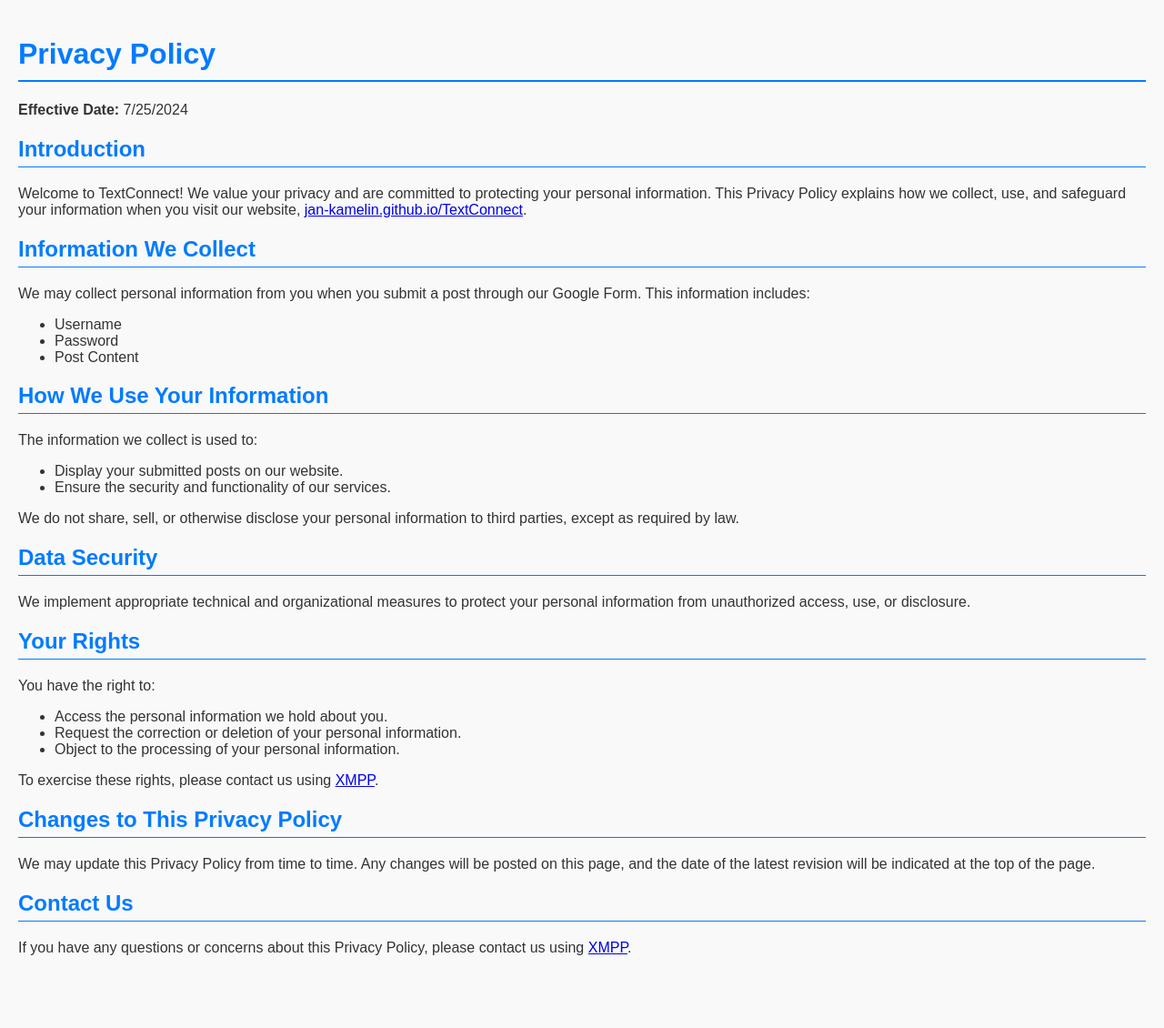
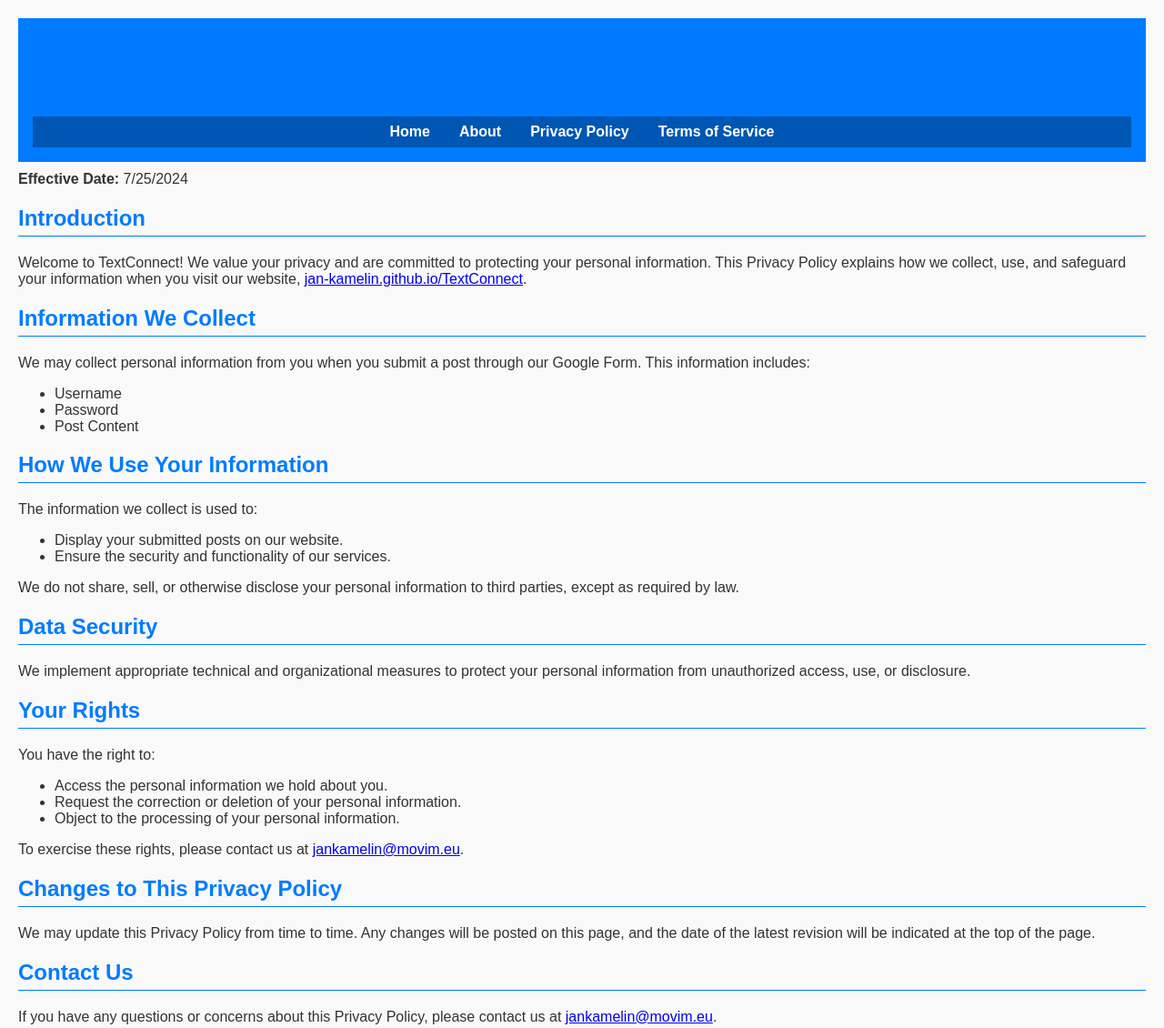
Before and after one commit to jan-Kamelin/TextConnect, a plain HTML site: page privacy-policy.html in a window 1280 px wide. Shown: the whole page at 91% size. Before the commit the page ends 1081 px from the top, so only its background shows below. Drawn offline with Linux system fonts and the light colour scheme.

Commit message:
Update privacy-policy.html

```diff
--- a/privacy-policy.html
+++ b/privacy-policy.html
@@ -11,6 +11,31 @@
             color: #333;
             margin: 0;
             padding: 20px;
+        }
+
+        header, footer {
+            background-color: #007bff;
+            color: white;
+            text-align: center;
+            padding: 1rem;
+        }
+
+        nav {
+            display: flex;
+            justify-content: center;
+            background-color: #0056b3;
+            padding: 0.5rem;
+        }
+
+        nav a {
+            color: white;
+            text-decoration: none;
+            font-weight: bold;
+            margin: 0 1rem;
+        }
+
+        nav a:hover {
+            text-decoration: underline;
         }
 
         h1, h2 {
@@ -30,10 +55,31 @@
         p {
             margin: 10px 0;
         }
+
+        footer p {
+            margin: 0;
+        }
+
+        footer a {
+            color: white;
+            text-decoration: none;
+        }
+
+        footer a:hover {
+            text-decoration: underline;
+        }
     </style>
 </head>
 <body>
-    <h1>Privacy Policy</h1>
+    <header>
+        <h1>Privacy Policy</h1>
+        <nav>
+            <a href="index.html">Home</a>
+            <a href="about.html">About</a>
+            <a href="privacy-policy.html">Privacy Policy</a>
+            <a href="terms.html">Terms of Service</a>
+        </nav>
+    </header>
     <p><strong>Effective Date:</strong> 7/25/2024</p>
 
     <h2>Introduction</h2>
@@ -65,12 +111,12 @@
         <li>Request the correction or deletion of your personal information.</li>
         <li>Object to the processing of your personal information.</li>
     </ul>
-    <p>To exercise these rights, please contact us using <a href="xmpp:jankamelin@movim.eu">XMPP</a>.</p>
+    <p>To exercise these rights, please contact us at <a href="xmpp:jankamelin@movim.eu">jankamelin@movim.eu</a>.</p>
 
     <h2>Changes to This Privacy Policy</h2>
     <p>We may update this Privacy Policy from time to time. Any changes will be posted on this page, and the date of the latest revision will be indicated at the top of the page.</p>
 
     <h2>Contact Us</h2>
-    <p>If you have any questions or concerns about this Privacy Policy, please contact us using <a href="xmpp:jankamelin@movim.eu">XMPP</a>.</p>
+    <p>If you have any questions or concerns about this Privacy Policy, please contact us at <a href="xmpp:jankamelin@movim.eu">jankamelin@movim.eu</a>.</p>
 </body>
 </html>
```
